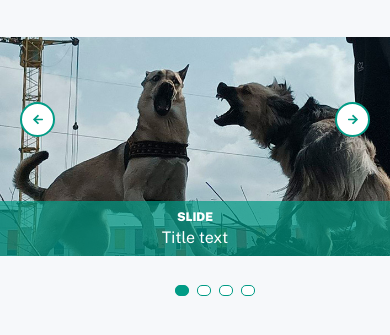
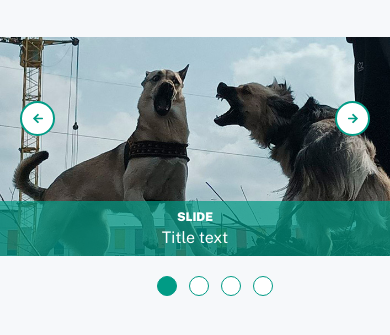
Before and after one commit to Konder1971/iTweb, a PHP site: page /slider.html in a window 390 px wide. Shown: the part 357-692 px from the top of the page. Run offline with PHP 8.4, Linux system fonts and the light colour scheme; grey boxes are pictures that could not be loaded.

Commit message:
eqwr
eqwrqew

```diff
--- a/css/sliders.css
+++ b/css/sliders.css
@@ -227,17 +227,17 @@
 	}
 
 	.slider3c .slick-dots {
-		margin-top: 24px;
+		margin-top: 15px;
 	}
 	.slider3c .slick-dots li {
-		height: 13px;
-		margin: 0 4px;
+		height: 20px;
+		margin: 0 6px;
 	}
 	.slick-dots button {
-		-webkit-border-radius: 5px;
-		border-radius: 5px;
-		width: 11px;
-		height: 11px;
+		-webkit-border-radius: 50%;
+		border-radius: 50%;
+		width: 20px;
+		height: 20px;
 	}
 
 	.slider3c .slick-prev,
```
